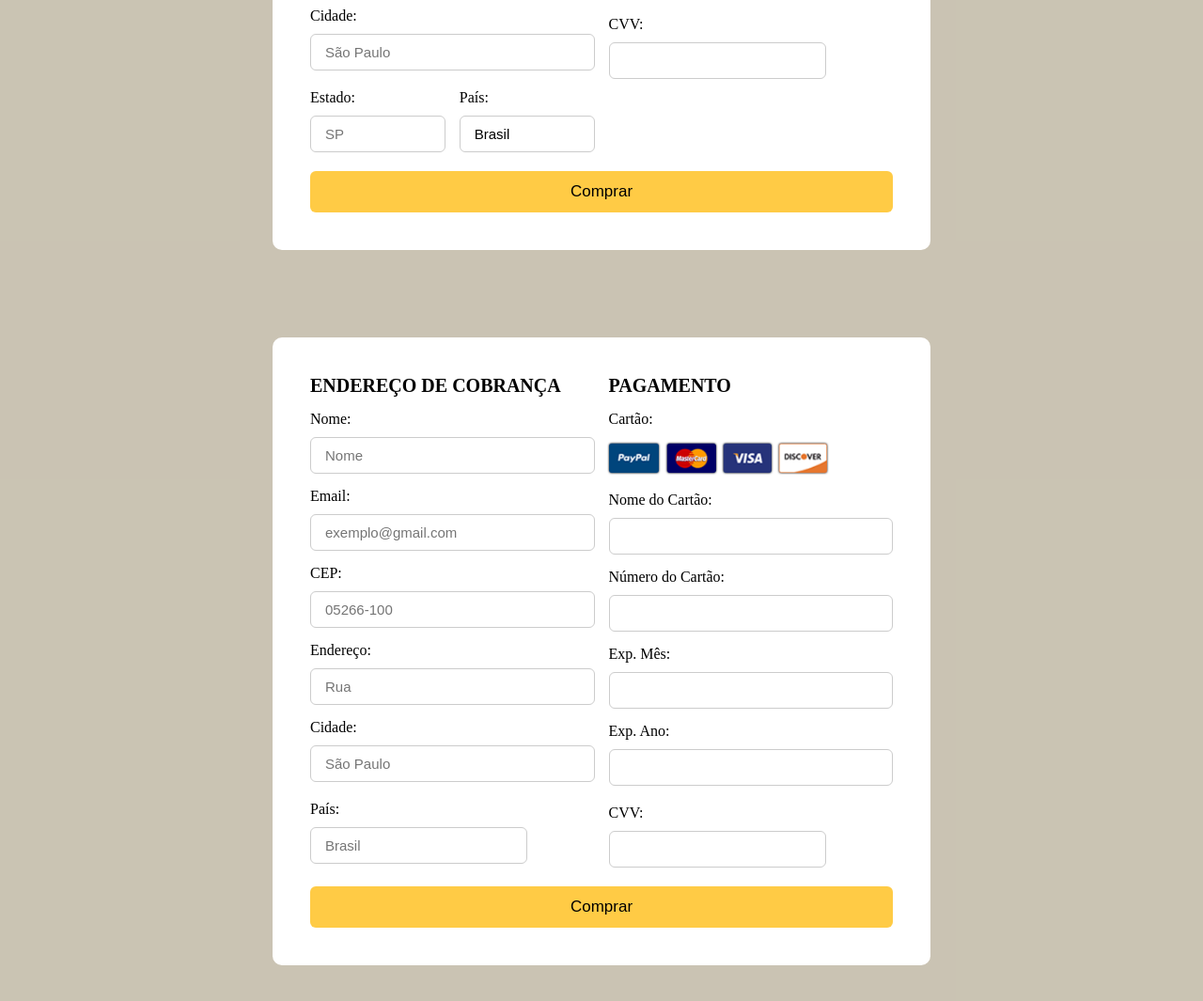
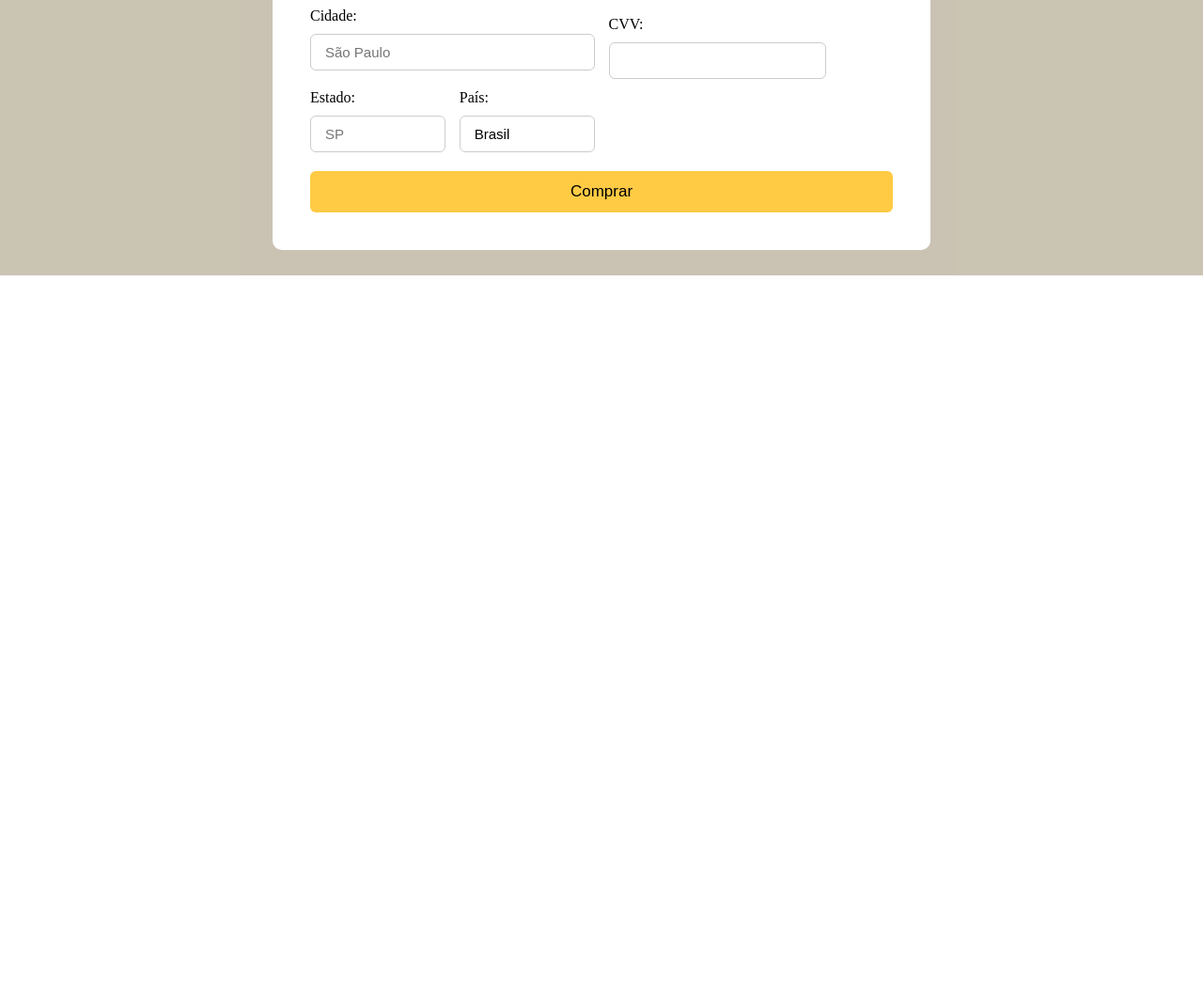
Before and after one commit to jjefferson12/BlowTech, a plain HTML site: page Formulário.html in a window 1280 px wide. Shown: the part 507-1572 px from the top of the page at 94% size. After the commit the page ends 800 px from the top, so only its background shows below. Drawn offline with Linux system fonts and the light colour scheme.

```diff
--- a/Formulário.html
+++ b/Formulário.html
@@ -146,86 +146,3 @@
 
 </body>
 </html>
-
-    <!--Info - Endereço -->
-
-    <div class="container">
-        <form action="">
-            <div class="row">
-                <div class="column">
-                    <h3 class="title">Endereço de Cobrança</h3>
-                    <div class="input-box">
-                        <span>Nome:</span>
-                        <input type="text"
-                        placeholder="Nome">
-                    </div>
-                    <div class="input-box">
-                        <span>Email:</span>
-                        <input type="email"
-                        placeholder="exemplo@gmail.com">
-                    </div>
-                    <div class="input-box">
-                        <span>CEP:</span>
-                        <input type="text"
-                        placeholder="05266-100">
-                    </div>
-                    <div class="input-box">
-                        <span>Endereço:</span>
-                        <input type="text"
-                        placeholder="Rua ">
-                    </div>
-                    <div class="input-box">
-                        <span>Cidade:</span>
-                        <input type="text"
-                        placeholder="São Paulo">
-                    </div>
-
-                    <div class="flex">
-                        <div class="input-box">
-                            <span>País:</span>
-                            <input type="text"
-                            placeholder="Brasil">
-                        </div>
-                    </div>
-                </div>
-
-                <!-- Info - Cartão -->
-
-                <div class="column">
-                    <h3 class="title">Pagamento</h3>
-                    <div class="input-box">
-                        <span>Cartão:</span>
-                        <img src="imgcards.png" alt="Cartões">
-                    </div>
-                    <div class="input-box">
-                        <span>Nome do Cartão:</span>
-                        <input type="email">
-                    </div>
-                    <div class="input-box">
-                        <span>Número do Cartão:</span>
-                        <input type="text">
-                    </div>
-                    <div class="input-box">
-                        <span>Exp. Mês:</span>
-                        <input type="text">
-                    </div>
-                    <div class="input-box">
-                        <span>Exp. Ano:</span>
-                        <input type="text">
-                    </div>
-
-                    <div class="flex">
-                        <div class="input-box">
-                            <span>CVV:</span>
-                            <input type="text">
-                        </div>
-                    </div>
-                </div>
-            </div>
-
-            <button type="submit" class="btn">Comprar</button>
-        </form>
-    </div>
-</body>
-
-</html>
```
